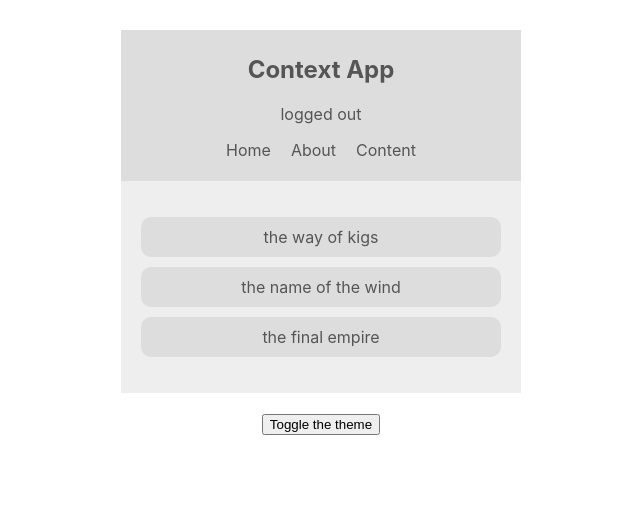
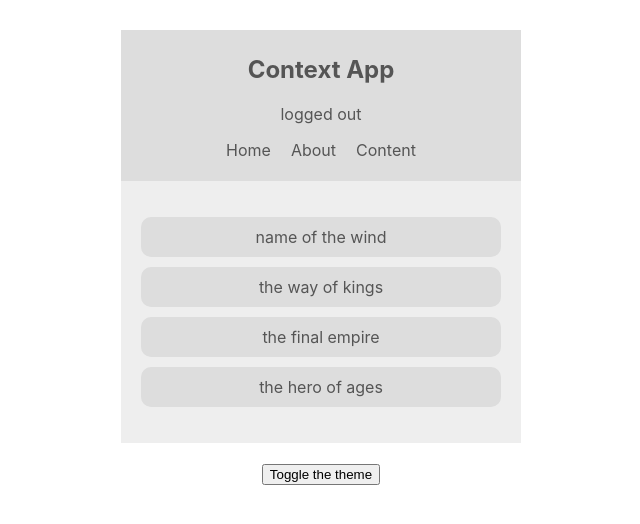
Before and after one commit to taichi-t/contextApp, a React (Create React App) app: page / in a window 1280 px wide. Shown: the top 524 px of the page, without its empty margins (319-959 px from the left). Built offline with nearby package versions, Linux system fonts and the light colour scheme.

Commit message:
added: BookContext

```diff
--- a/src/App.js
+++ b/src/App.js
@@ -4,6 +4,7 @@
 import ThemeContextProvider from "./contexts/ThemeContext";
 import ThemeToggle from "./components/ThemeToggle";
 import AuthContextProvider from "./contexts/AuthContext";
+import BookContextProvider from "./contexts/BookContext";
 
 function App() {
   return (
@@ -11,7 +12,9 @@
       <ThemeContextProvider>
         <AuthContextProvider>
           <Navbar />
-          <BookList />
+          <BookContextProvider>
+            <BookList />
+          </BookContextProvider>
           <ThemeToggle />
         </AuthContextProvider>
       </ThemeContextProvider>
--- a/src/components/BookList.jsx
+++ b/src/components/BookList.jsx
@@ -1,18 +1,22 @@
 import React, { useContext } from "react";
 import { ThemeContext } from "../contexts/ThemeContext";
+import { BookContext } from "../contexts/BookContext";
 
 export default function BookList() {
   const { isLightTheme, light, dark } = useContext(ThemeContext);
+
+  const { books } = useContext(BookContext);
   const theme = isLightTheme ? light : dark;
+
   return (
     <div
       className="book-list"
       style={{ color: theme.syntax, background: theme.bg }}
     >
       <ul>
-        <li style={{ background: theme.ui }}>the way of kigs</li>
-        <li style={{ background: theme.ui }}>the name of the wind</li>
-        <li style={{ background: theme.ui }}>the final empire</li>
+        {books.map((book) => {
+          return <li style={{ background: theme.ui }}>{book.title}</li>;
+        })}
       </ul>
     </div>
   );
--- /dev/null
+++ b/src/contexts/BookContext.js
@@ -0,0 +1,19 @@
+import React, { createContext, useState } from "react";
+
+export const BookContext = createContext();
+
+const BookContextProvider = (props) => {
+  const [books, setBooks] = useState([
+    { title: "name of the wind", id: 1 },
+    { title: "the way of kings", id: 2 },
+    { title: "the final empire", id: 3 },
+    { title: "the hero of ages", id: 4 },
+  ]);
+  return (
+    <BookContext.Provider value={{ books }}>
+      {props.children}
+    </BookContext.Provider>
+  );
+};
+
+export default BookContextProvider;
```
